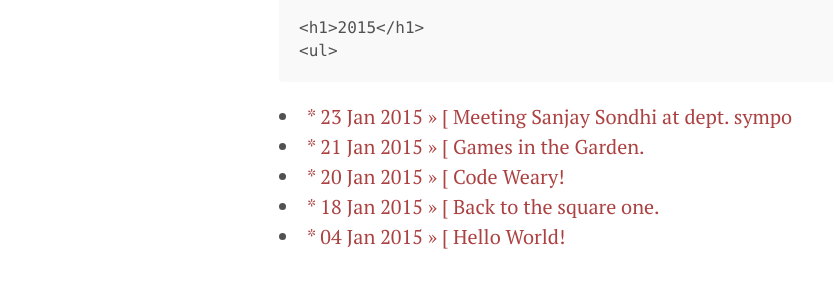
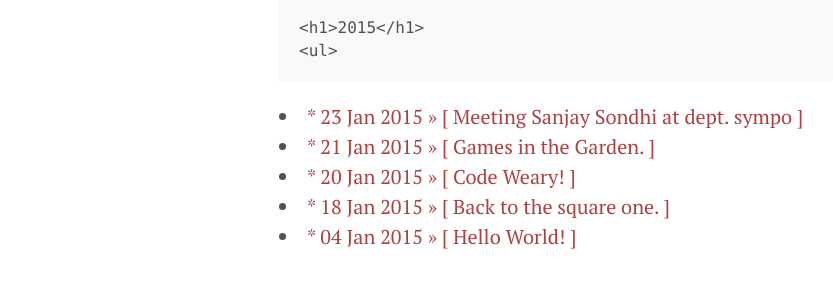
Before and after one commit to auag92/blog, a Jekyll site: the page built from archivetrial.md, in a window 1280 px wide. Shown: the part 195-483 px from the top of the page, without its empty margins (1-834 px from the left). Built offline with Jekyll 4.4.1, drawn with Linux system fonts in a browser that asks for light colours; Markdown is read by kramdown in place of the engine named in the settings.

```diff
--- a/archivetrial.md
+++ b/archivetrial.md
@@ -10,5 +10,5 @@ title: Archive
     <ul>
     {% capture year %}{{currentyear}}{% endcapture %}
   {% endif %}
-  <li><a href="{{ site.baseurl }}{{ post.url }}">* {{ post.date | date_to_string }} &raquo; [ {{ post.title }}</a></li>
+  <li><a href="{{ site.baseurl }}{{ post.url }}">* {{ post.date | date_to_string }} &raquo; [ {{ post.title }} ]</a></li>
 {% endfor %}
```
